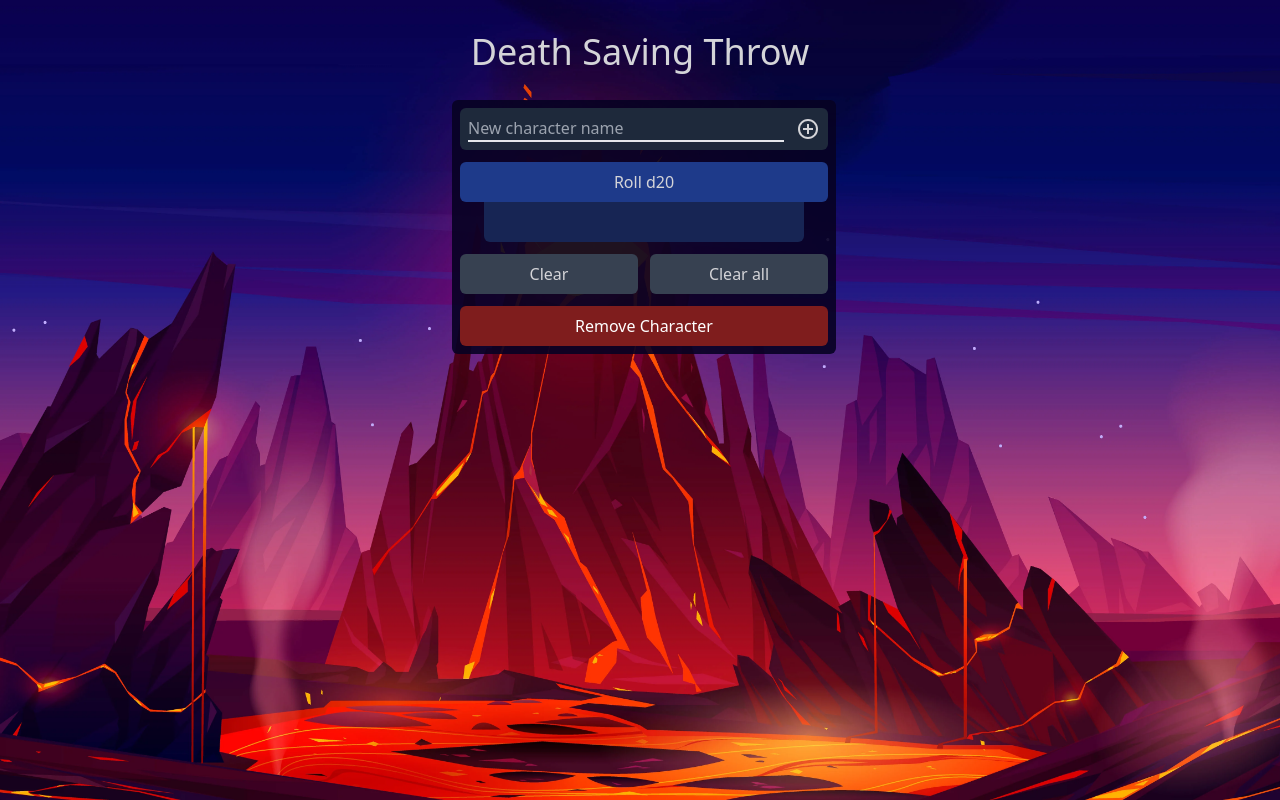
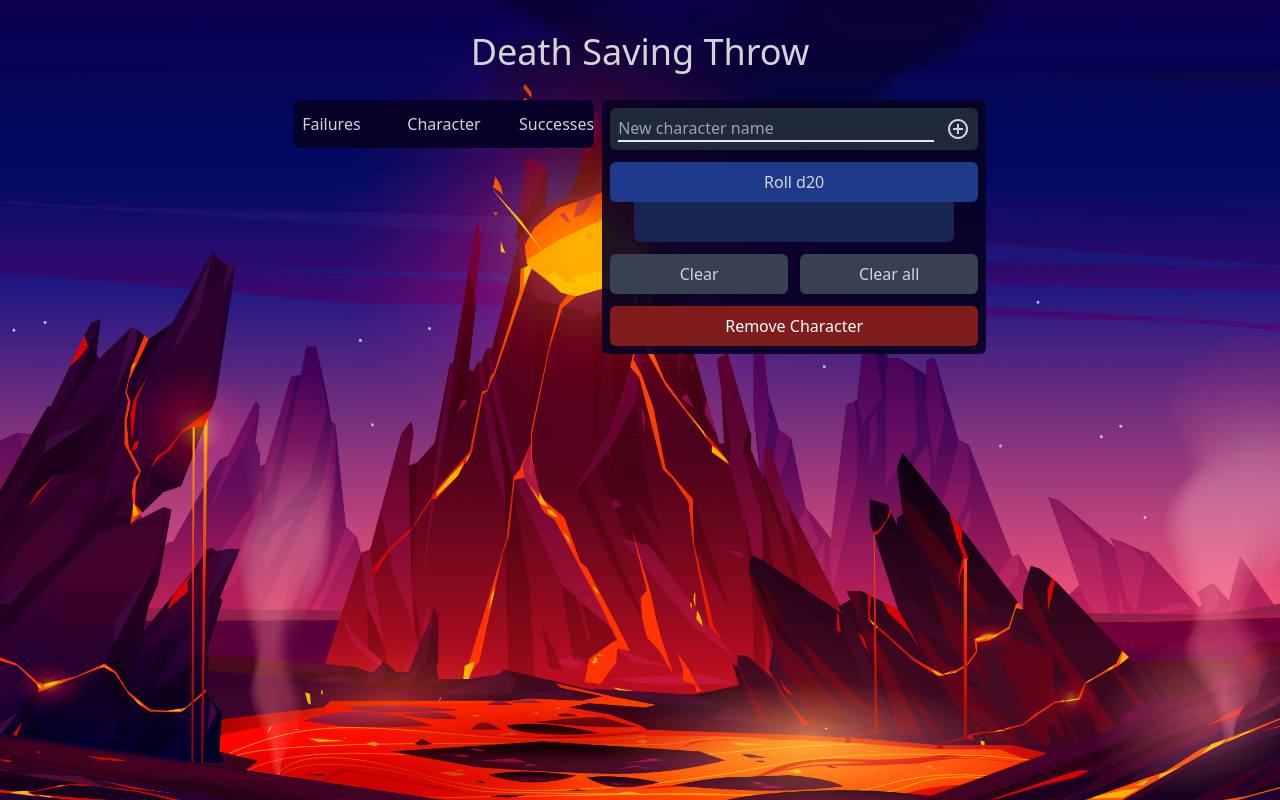
Before and after one commit to ricierirossi/death-saving-throw, a Vue app: page / in a window 1280 px wide. Built offline with nearby package versions, Linux system fonts and the light colour scheme.

Commit message:
Add add and remove buttons for failures and successes

```diff
--- a/src/components/StatusTable.vue
+++ b/src/components/StatusTable.vue
@@ -7,16 +7,13 @@
         "
     >
         <div>
-            <!-- <div
+            <div
                 class="sticky top-0 grid grid-cols-4 items-center text-center min-h-12 rounded-md bg-strong-blue"
             >
-                <span>
-                    <span></span>
-                    <span></span>
-                    <span></span>
-                    <span></span>
-                </span>
-            </div> -->
+                <span class="col-start-1 col-end-2">Failures</span>
+                <span class="col-start-2 col-end-4">Character</span>
+                <span class="col-start-4 col-end-5">Successes</span>
+            </div>
             <div
                 v-for="(character, key) in statusStore.characters"
                 :key="character.id"
@@ -34,6 +31,7 @@
                     <div id="buttons-left" class="flex flex-col gap-y-2">
                         <button
                             class="bg-red-900 hover:bg-red-800 rounded-md flex justify-center h-8"
+                            @click="addFailure"
                         >
                             <img
                                 src="../assets/icons/arrow.svg"
@@ -44,6 +42,7 @@
                         </button>
                         <button
                             class="bg-red-900 hover:bg-red-800 rounded-md flex justify-center h-8"
+                            @click="removeFailure"
                         >
                             <img
                                 src="../assets/icons/arrow.svg"
@@ -85,6 +84,7 @@
                     <div id="buttons-right" class="flex flex-col gap-y-2">
                         <button
                             class="bg-green-900 hover:bg-green-800 rounded-md flex justify-center h-8"
+                            @click="addSuccess"
                         >
                             <img
                                 src="../assets/icons/arrow.svg"
@@ -95,6 +95,7 @@
                         </button>
                         <button
                             class="bg-green-900 hover:bg-green-800 rounded-md flex justify-center h-8"
+                            @click="removeSuccess"
                         >
                             <img
                                 src="../assets/icons/arrow.svg"
@@ -110,6 +111,7 @@
         </div>
     </div>
 </template>
+
 <script setup>
 import { useStatusStore } from "../../stores/StatusStore";
 import { ref } from "vue";
@@ -122,4 +124,20 @@ const selectCharacter = (characterID) => {
     selected.value = !selected.value;
     statusStore.selectedCharacter(characterID);
 };
+
+const addFailure = () => {
+    statusStore.addCharacterFailure();
+};
+
+const removeFailure = () => {
+    statusStore.removeCharacterFailure();
+};
+
+const addSuccess = () => {
+    statusStore.addCharacterSuccess();
+};
+
+const removeSuccess = () => {
+    statusStore.removeCharacterSuccess();
+};
 </script>
```
